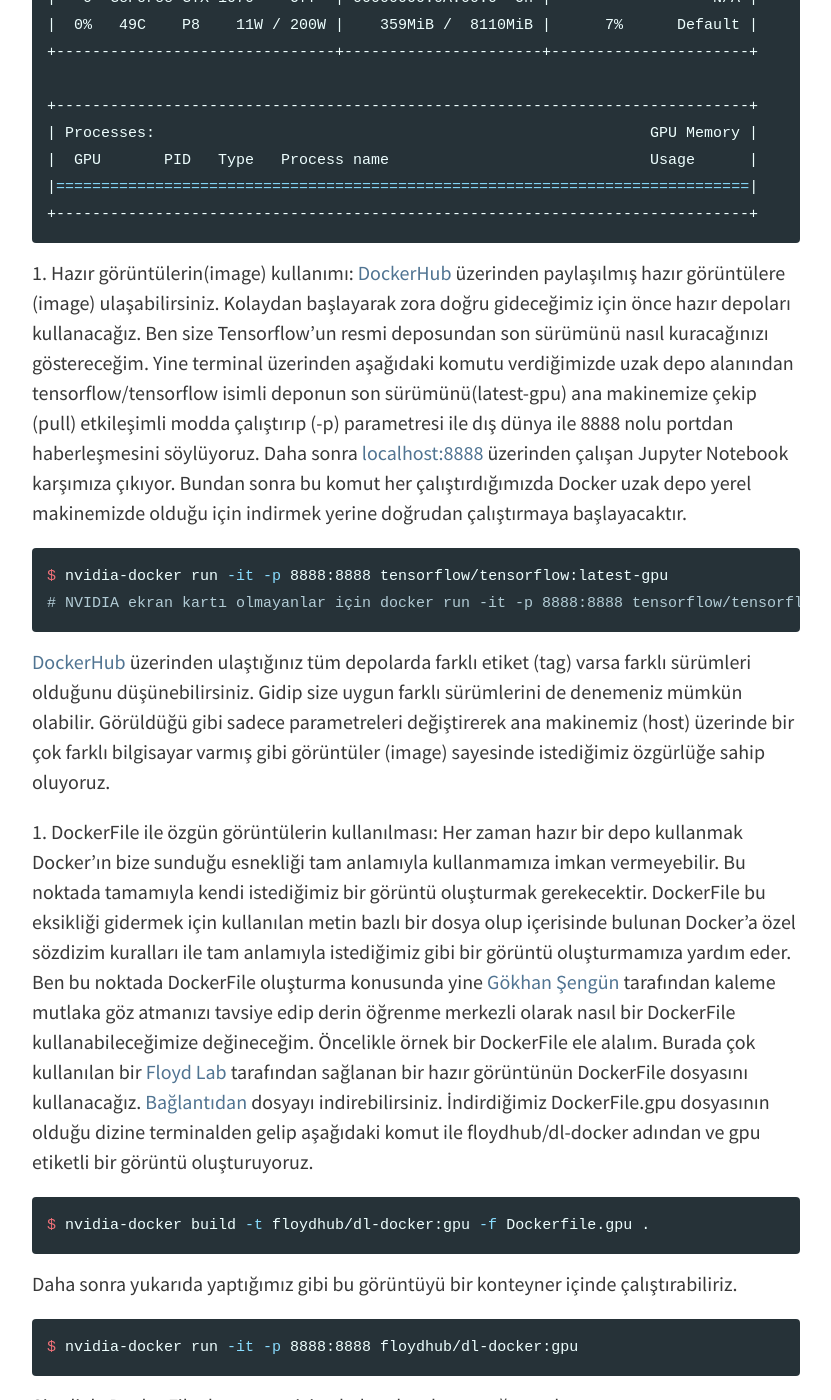
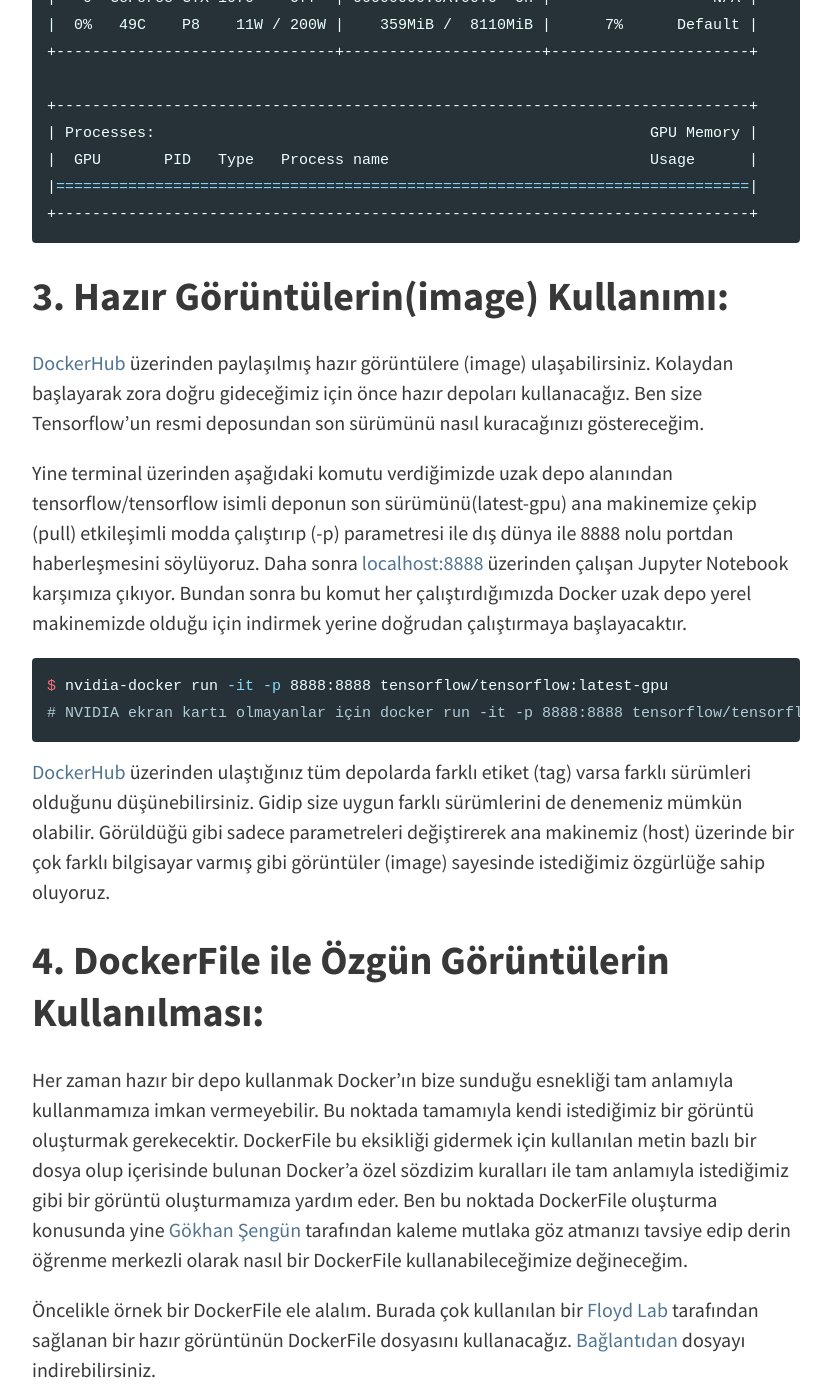
Before and after one commit to blgnksy/blgnksy.github.io, a Jekyll site: the page built from _posts/2018-04-08-nvidia-docker-usage.md, in a window 1280 px wide and 1400 px high, scrolled down 5245 px. Shown: the whole window, without its empty margins (224-1055 px from the left). Built offline with Jekyll 4.4.1, drawn with Linux system fonts in a browser that asks for light colours; some of the changed text lies outside the part shown.

Commit message:
Typo error fixed.

````diff
--- a/_posts/2018-04-08-nvidia-docker-usage.md
+++ b/_posts/2018-04-08-nvidia-docker-usage.md
@@ -164,7 +164,7 @@
 +-----------------------------------------------------------------------------+
 ```
 
-3. Hazır görüntülerin(image) kullanımı:
+## 3. Hazır Görüntülerin(image) Kullanımı:
 [DockerHub](https://hub.docker.com/explore) üzerinden paylaşılmış hazır görüntülere (image) ulaşabilirsiniz. Kolaydan başlayarak zora doğru gideceğimiz için önce hazır depoları kullanacağız. Ben size Tensorflow'un resmi deposundan son sürümünü nasıl kuracağınızı göstereceğim.
 
    Yine terminal üzerinden aşağıdaki komutu verdiğimizde uzak depo alanından tensorflow/tensorflow isimli deponun son sürümünü(latest-gpu) ana makinemize çekip (pull) etkileşimli modda çalıştırıp (-p) parametresi ile dış dünya ile 8888 nolu portdan haberleşmesini söylüyoruz. Daha sonra [localhost:8888](localhost:8888) üzerinden çalışan Jupyter Notebook karşımıza çıkıyor. Bundan sonra bu komut her çalıştırdığımızda Docker uzak depo yerel makinemizde olduğu için indirmek yerine doğrudan çalıştırmaya başlayacaktır.
@@ -175,7 +175,7 @@
 ```
    [DockerHub](https://hub.docker.com/) üzerinden ulaştığınız tüm depolarda farklı etiket (tag) varsa farklı sürümleri olduğunu düşünebilirsiniz. Gidip size uygun farklı sürümlerini de denemeniz mümkün olabilir. Görüldüğü gibi sadece parametreleri değiştirerek ana makinemiz (host) üzerinde bir çok farklı bilgisayar varmış gibi görüntüler (image) sayesinde istediğimiz özgürlüğe sahip oluyoruz.
 
-4. DockerFile ile özgün görüntülerin kullanılması:
+## 4. DockerFile ile Özgün Görüntülerin Kullanılması:
 
    Her zaman hazır bir depo kullanmak Docker'ın bize sunduğu esnekliği tam anlamıyla kullanmamıza imkan vermeyebilir. Bu noktada tamamıyla kendi istediğimiz bir görüntü oluşturmak gerekecektir. DockerFile bu eksikliği gidermek için kullanılan metin bazlı bir dosya olup içerisinde bulunan Docker'a özel sözdizim kuralları ile tam anlamıyla istediğimiz gibi bir görüntü oluşturmamıza yardım eder. Ben bu noktada DockerFile oluşturma konusunda yine [Gökhan Şengün](https://www.gokhansengun.com/docker-yeni-image-hazirlama/) tarafından kaleme mutlaka göz atmanızı tavsiye edip derin öğrenme merkezli olarak nasıl bir DockerFile kullanabileceğimize değineceğim.
 
````
Also changed, not shown: other parts of _posts/2018-04-08-nvidia-docker-usage.md (+4 -0 lines).
